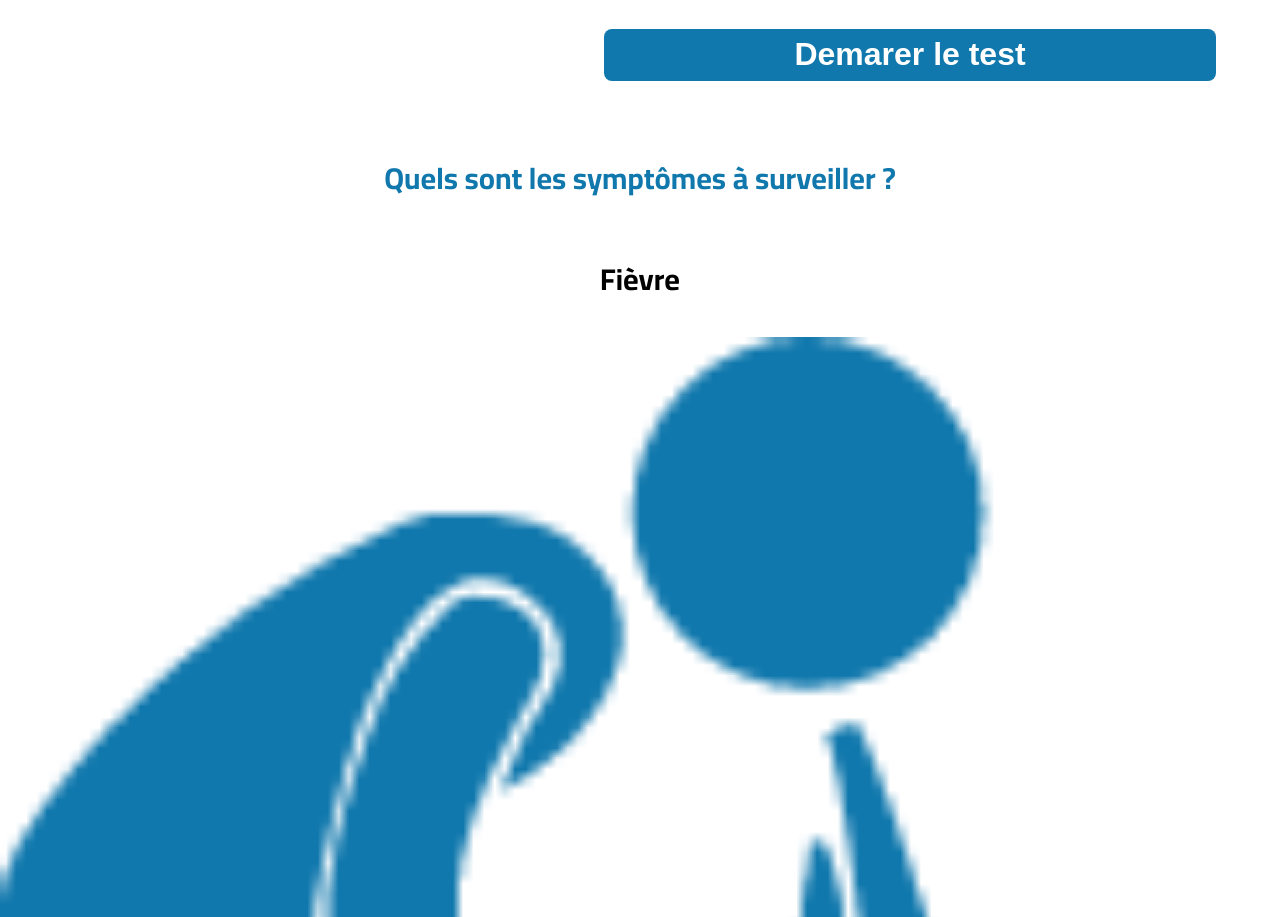
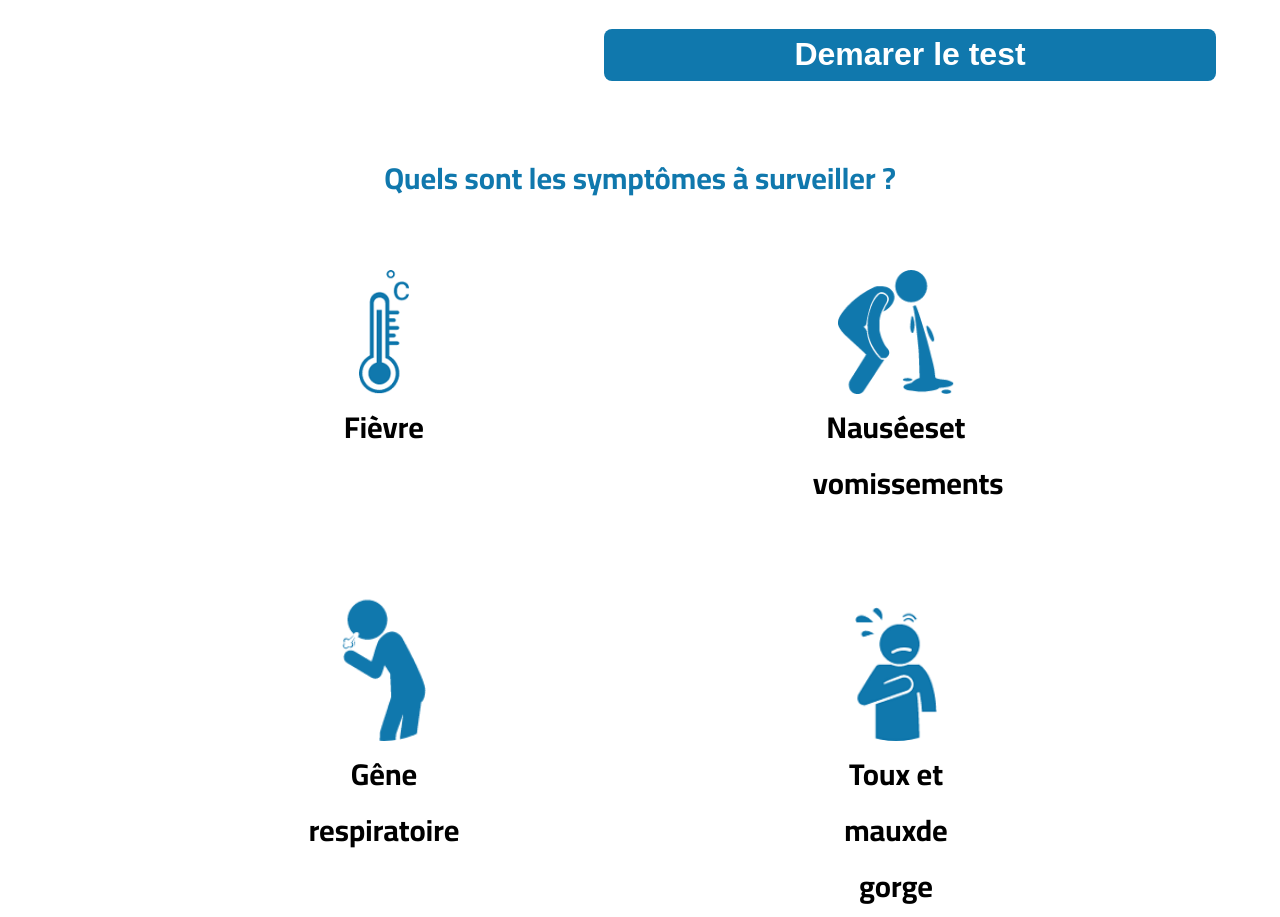
Before and after one commit to AYB-cmd/Corona-test, a website: page dist/index.html in a window 1280 px wide. Shown: the part 708-1625 px from the top of the page. Drawn offline with Linux system fonts and the light colour scheme.

Commit message:
symptomes section

```diff
--- a/app/sass/_header.scss
+++ b/app/sass/_header.scss
@@ -101,7 +101,6 @@ body {
                 width: 100%;
                 float: left;
                 &__img {
-
                 }
             }
             .text-block {
@@ -110,7 +109,6 @@ body {
                 width: 100%;
                 text-align: center;
                 &__title {
-
                     font-size: 10vmax;
                 }
                 &__icon {
@@ -127,28 +125,33 @@ body {
 
                 .btn {
                     &__pmr {
-                      @include btn;
-
+                        @include btn;
                     }
                 }
             }
         }
     }
-    .doctor {
+    .symptomes {
         text-align: center;
         .title {
             padding-top: 8em;
-            .block {
-                display: flex;
-                flex-direction: column;
-                &__photos {
-                    &--img {
-                        width: 100px;
-                        height: auto;
-                    }
+        }
+        .block {
+            padding-top: 8em;
+            display: flex;
+            justify-content: space-evenly;
+            &__items {
+                width: 20%;
+                height: auto;
+                text-align: center;
+                &--img {
+                    height: 50%;
+                    width: auto;
                 }
-                &__title {
-
+                &--title {
+                    max-width: 65%;
+                    min-width: 60%;
+                    margin: 0 auto;
                 }
             }
         }
```
Also changed, not shown: app/img/Calque -2.png (deleted), app/img/Calque-1.png (renamed from app/img/Calque -1.png), app/img/Calque-2.png (added), app/img/Calque-3.png (renamed from app/img/Calque 2.png), app/img/calque-4.png (added), dist/css/main.css, dist/img/Calque -2.png (deleted), dist/img/Calque-1.png (renamed from dist/img/Calque -1.png), dist/img/Calque-2.png (added), dist/img/Calque-3.png (renamed from dist/img/Calque 2.png), dist/img/calque-4.png (added), dist/index.html.
